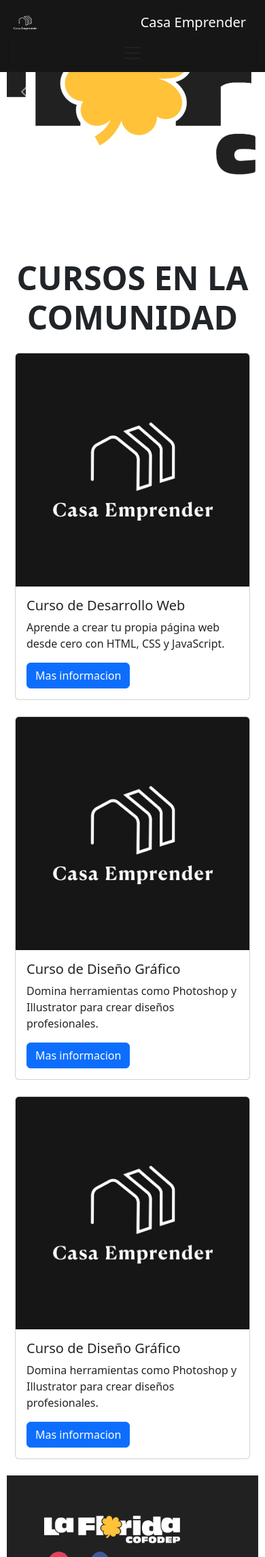
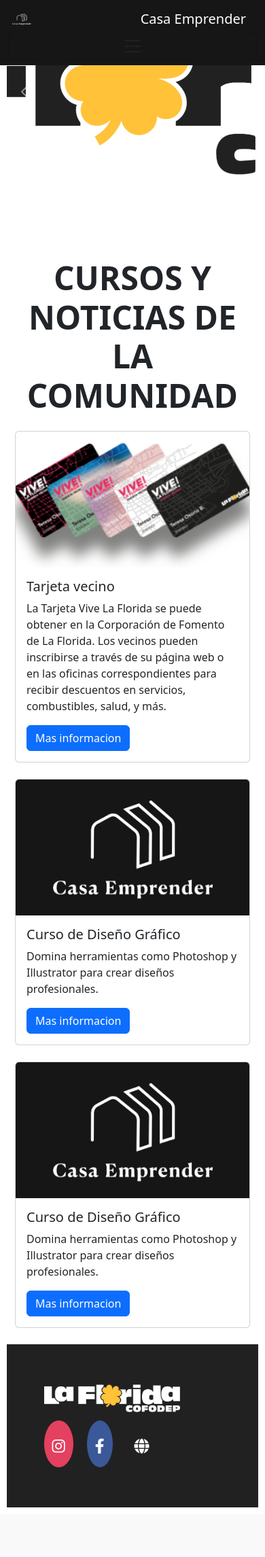
Before and after one commit to shunnaldo/Sistema_reservas-, a PHP site: page /php/noticias.php in a window 390 px wide; the page is wider, and only the part inside the window is pictured. Shown: the top 2291 px of that part at 68% size. After the commit the page ends 2218 px from the top of that part, so only its background shows below. Run offline with PHP 8.4, Linux system fonts and the light colour scheme.

Commit message:
noticias

```diff
--- /dev/null
+++ b/css/noticias.css
@@ -0,0 +1,73 @@
+/* Estilo para las imágenes del carrusel */
+#newsCarousel .carousel-inner .carousel-item img {
+    width: 100%; /* Asegura que la imagen ocupe todo el ancho del carrusel */
+    height: 400px; /* Limita la altura de las imágenes */
+    object-fit: cover; /* Asegura que la imagen cubra el área sin distorsionarse */
+}
+
+/* Ajustes para pantallas más pequeñas */
+@media (max-width: 768px) {
+    #newsCarousel .carousel-inner .carousel-item img {
+        height: 250px; /* Reduce la altura de las imágenes en pantallas más pequeñas */
+    }
+
+    /* Ajustar las tarjetas a un solo columna en pantallas pequeñas */
+    .col-md-4 {
+        flex: 0 0 100%; /* Hacer que las tarjetas ocupen el 100% del ancho en pantallas pequeñas */
+        max-width: 100%;
+    }
+
+    .card-img-top {
+        height: 200px; /* Reducir la altura de las imágenes de las tarjetas en pantallas pequeñas */
+        object-fit: cover;
+    }
+
+    /* Ajustar el tamaño del título en pantallas pequeñas */
+    h2.mb-4 {
+        font-size: 2rem; /* Ajusta el tamaño del título en pantallas pequeñas */
+    }
+
+    /* Ajustar el tamaño de los botones */
+    .btn {
+        font-size: 0.9rem; /* Hacer que los botones sean más pequeños */
+        padding: 8px 12px; /* Reducir el tamaño del padding de los botones */
+    }
+
+    /* Asegurar que el footer se ajuste bien */
+    #footer-container {
+        padding: 20px 0; /* Ajustar el padding para pantallas pequeñas */
+    }
+}
+
+/* Estilo para las tarjetas */
+.card {
+    display: flex;
+    flex-direction: column;
+    height: 100%; /* Asegura que todas las tarjetas tengan la misma altura */
+}
+
+.card-body {
+    flex-grow: 1; /* Hace que el cuerpo de la tarjeta ocupe el espacio restante */
+}
+
+.card-img-top {
+    height: 200px; /* Establece una altura para las imágenes */
+    object-fit: cover; /* Ajusta las imágenes para que no se deformen */
+}
+
+/* Estilo para el título */
+h2.mb-4 {
+    font-size: 3rem; /* Aumenta el tamaño de la fuente */
+    text-align: center; /* Centra el texto */
+    font-weight: bold; /* Opcional: hacer el texto más negrita */
+}
+
+/* Estilo para el footer */
+#footer-container {
+    width: 100%;
+    background-color: #212121;
+    color: white;
+    padding: 30px 0;
+    text-align: center;
+    margin-top: auto; /* Empuja el footer hacia abajo */
+}
--- a/php/Admin/noticiasAdmin.php
+++ b/php/Admin/noticiasAdmin.php
@@ -20,6 +20,8 @@
         <div class="container-fluid">
 
 
+
+
         </div>
     </div>
 
--- a/php/navbar.html
+++ b/php/navbar.html
@@ -8,6 +8,7 @@
     <link href="https://cdnjs.cloudflare.com/ajax/libs/font-awesome/6.0.0-beta3/css/all.min.css" rel="stylesheet"> <!-- Enlace a Font Awesome -->
 
     <style>
+
         .navbar-custom {
             background-color: #161616; /* Color grafito */
         }
@@ -17,7 +18,7 @@
         }
         .navbar-icon {
             height: 50px; /* Tamaño del icono */
-            margin-right: 20px; /* Espacio entre el icono y los enlaces */
+            margin-right: 15px; /* Espacio entre el icono y los enlaces */
         }
         .navbar-nav .nav-item {
             margin-left: 10px;
@@ -28,13 +29,31 @@
         .navbar-nav {
             margin-left: 20px; /* Separación entre el icono y los enlaces */
         }
+
+        /* Ajustes para pantallas pequeñas */
+        @media (max-width: 768px) {
+            .navbar-nav {
+                margin-left: 0;
+                text-align: center; /* Centrar los elementos en pantallas pequeñas */
+            }
+
+            .navbar-icon {
+                height: 40px; /* Reducir el tamaño del icono en móviles */
+                margin-right: 10px;
+            }
+
+            .btn-ingresar {
+                margin-top: 10px; /* Añadir margen superior en pantallas pequeñas */
+            }
+        }
     </style>
+
 </head>
 <body>
     <nav class="navbar navbar-expand-lg navbar-custom">
         <div class="container">
             <img src="/sistema_reservas/Sistema_reservas-/img/Captura de pantalla 2025-03-27 163858.png" alt="Icono" class="navbar-icon">
-            <a class="navbar-brand" href="">Casa Emprender</a>
+            <a class="navbar-brand" href="/sistema_reservas/Sistema_reservas-/index.php">Casa Emprender</a>
             <button class="navbar-toggler" type="button" data-bs-toggle="collapse" data-bs-target="#navbarNav">
                 <span class="navbar-toggler-icon"></span>
             </button>
@@ -46,9 +65,7 @@
                     <li class="nav-item ms-3">
                         <a class="nav-link" href="/sistema_reservas/Sistema_reservas-/php/noticias.php">Noticias</a>
                     </li>
-                    <li class="nav-item ms-3">
-                        <a class="nav-link" href="#">Contacto</a>
-                    </li>
+
                     <li class="nav-item ms-3">
                         <a class="btn btn-light text-dark btn-ingresar" href="#"><i class="fas fa-user"></i></a> <!-- Ícono de persona -->
                     </li>
--- a/php/noticias.php
+++ b/php/noticias.php
@@ -9,35 +9,7 @@
     <link rel="stylesheet" href="https://cdnjs.cloudflare.com/ajax/libs/font-awesome/6.0.0/css/all.min.css">
     <script src="https://cdn.jsdelivr.net/npm/bootstrap@5.3.0/dist/js/bootstrap.bundle.min.js"></script>
 
-    <style>
-        #newsCarousel .carousel-inner .carousel-item img {
-    width: 100%; /* Asegura que la imagen ocupe todo el ancho del carrusel */
-    height: 400px; /* Limita la altura de las imágenes */
-    object-fit: cover; /* Asegura que la imagen cubra el área sin distorsionarse */
-}
-
-/* Opcional: Ajustar la altura y el tamaño de las imágenes para pantallas más pequeñas */
-@media (max-width: 768px) {
-    #newsCarousel .carousel-inner .carousel-item img {
-        height: 250px; /* Reduce la altura de las imágenes en pantallas más pequeñas */
-    }
-}
-/* Estilo para el título */
-h2.mb-4 {
-    font-size: 3rem; /* Aumenta el tamaño de la fuente */
-    text-align: center; /* Centra el texto */
-    font-weight: bold; /* Opcional: hacer el texto más negrita */
-}
-#footer-container {
-    width: 100%;
-    background-color: #212121;
-    color: white;
-    padding: 30px 0;
-    text-align: center;
-    margin-top: auto; /* Empuja el footer hacia abajo */
-}
-
-    </style>
+    <link rel="stylesheet" href="../css/noticias.css">
 </head>
 <body>
 
@@ -48,22 +20,19 @@
             <div class="carousel-item active">
                 <img src="../img/logo.png" class="d-block w-100" alt="Noticia 1">
                 <div class="carousel-caption d-none d-md-block">
-                    <h5>Noticia Destacada 1</h5>
-                    <p>Descripción corta de la noticia destacada número 1.</p>
+
                 </div>
             </div>
             <div class="carousel-item">
                 <img src="../img/Captura de pantalla 2025-03-27 163858.png" class="d-block w-100" alt="Noticia 2">
                 <div class="carousel-caption d-none d-md-block">
-                    <h5>Noticia Destacada 2</h5>
-                    <p>Descripción corta de la noticia destacada número 2.</p>
+
                 </div>
             </div>
             <div class="carousel-item">
                 <img src="../img/Captura de pantalla 2025-03-27 163858.png" class="d-block w-100" alt="Noticia 3">
                 <div class="carousel-caption d-none d-md-block">
-                    <h5>Noticia Destacada 3</h5>
-                    <p>Descripción corta de la noticia destacada número 3.</p>
+
                 </div>
             </div>
         </div>
@@ -80,16 +49,16 @@
 <br><br><br>
        <!-- Sección de Noticias -->
        <div class="container mt-5">
-    <h2 class="mb-4 text-center">Cursos en la Comunidad</h2>
+    <h2 class="mb-4 text-center">Cursos y noticias de la Comunidad</h2>
     <div class="row">
         <!-- Curso 1 -->
         <div class="col-md-4">
             <div class="card mb-4">
-                <img src="../img/Captura de pantalla 2025-03-27 163858.png" class="card-img-top" alt="Curso 1">
+                <img src="../img/Tarjetas-1-300x169.png" class="card-img-top" alt="Curso 1">
                 <div class="card-body">
-                    <h5 class="card-title">Curso de Desarrollo Web</h5>
-                    <p class="card-text">Aprende a crear tu propia página web desde cero con HTML, CSS y JavaScript.</p>
-                    <a href="#" class="btn btn-primary">Mas informacion</a>
+                    <h5 class="card-title">Tarjeta vecino</h5>
+                    <p class="card-text">La Tarjeta Vive La Florida se puede obtener en la Corporación de Fomento de La Florida. Los vecinos pueden inscribirse a través de su página web o en las oficinas correspondientes para recibir descuentos en servicios, combustibles, salud, y más.</p>
+                    <a href="https://www.instagram.com/fomentolaflorida/" class="btn btn-primary">Mas informacion</a>
                 </div>
             </div>
         </div>
```
Also changed, not shown: img/Tarjetas-1-300x169.png (added).
